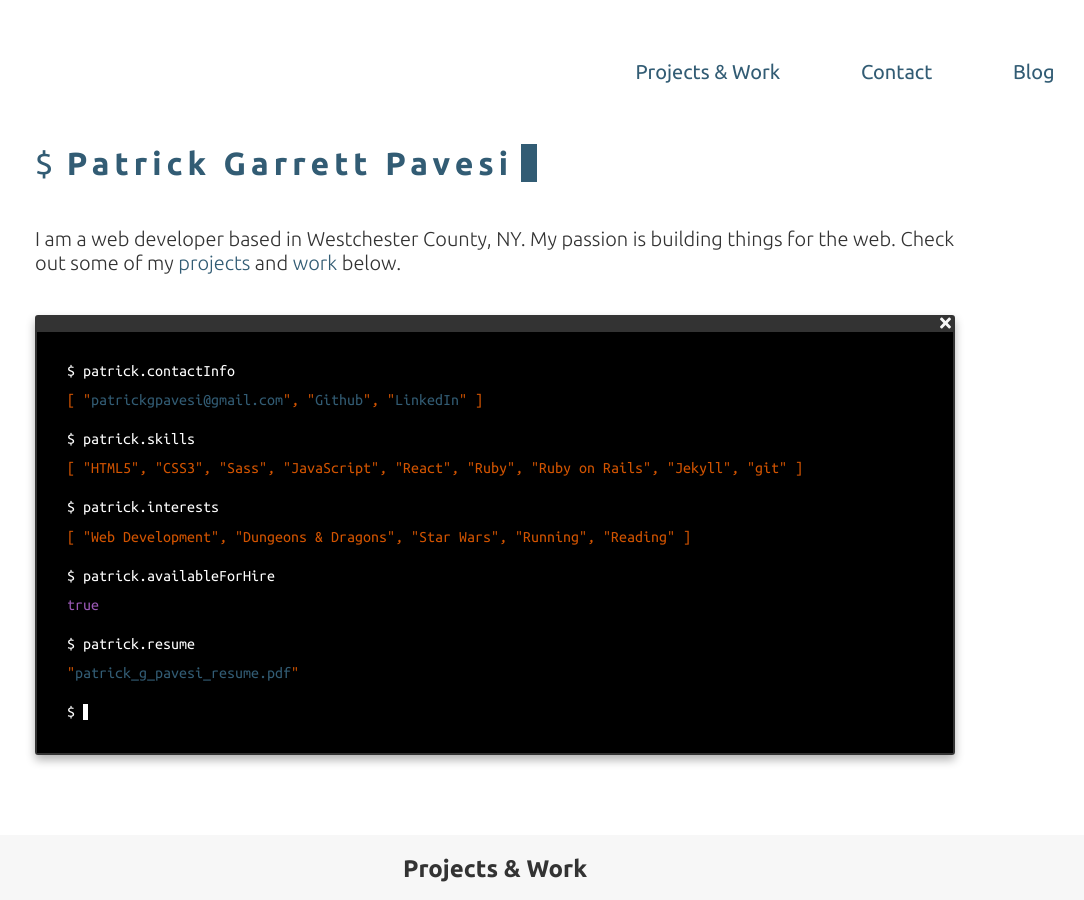
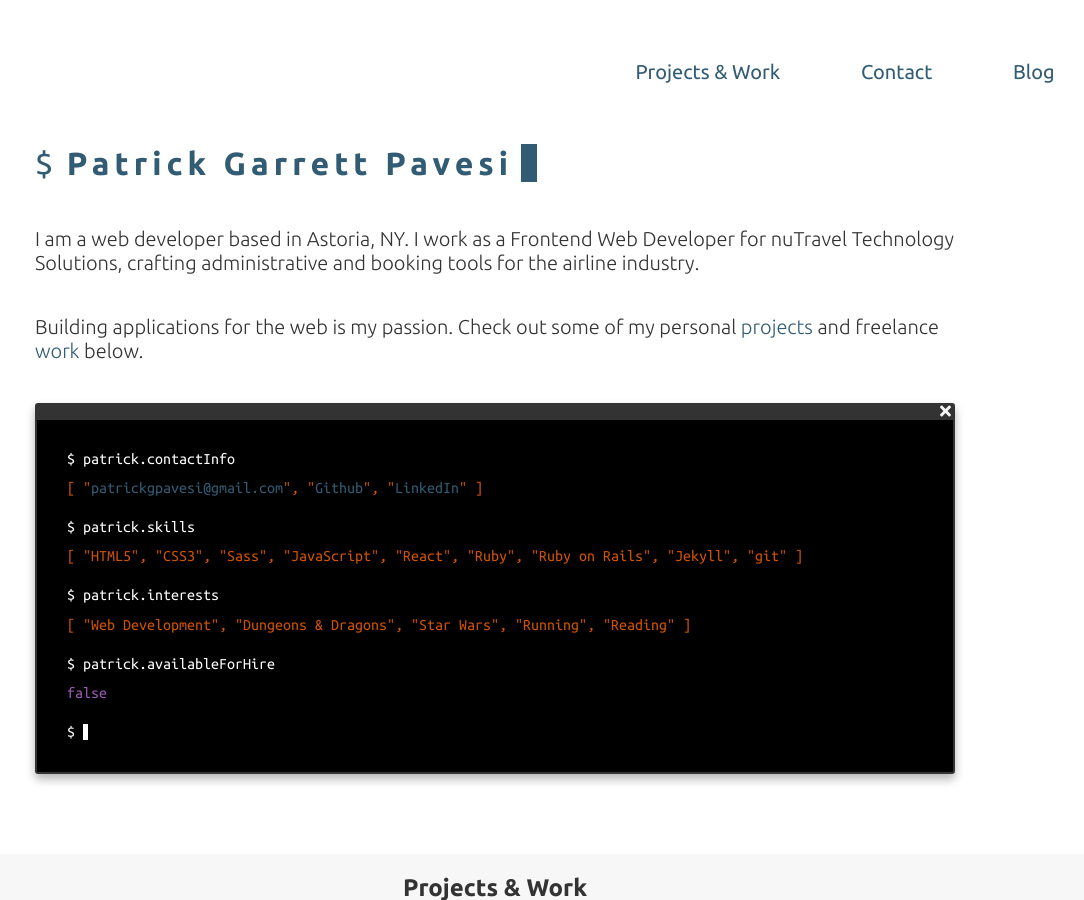
Before and after one commit to patrick-g-p/patrick-g-pavesi-website, a Jekyll site: the page built from index.md, in a window 1280 px wide and 900 px high. Shown: the whole window, without its empty margins (145-1229 px from the left). Built offline with Jekyll 4.4.1, drawn with Linux system fonts in a browser that asks for light colours; nearby versions of some CDN libraries; some of the changed text lies outside the part shown.

Commit message:
Fixed security issues. Updated footer and header sections.

```diff
--- a/Gemfile
+++ b/Gemfile
@@ -8,7 +8,7 @@ source "https://rubygems.org"
 #
 # This will help ensure the proper Jekyll version is running.
 # Happy Jekylling!
-gem "jekyll", "~> 3.8.3"
+gem "jekyll", "~> 3.8.5"
 
 # This is the default theme for new Jekyll sites. You may change this to anything you like.
 
--- a/_includes/footer.html
+++ b/_includes/footer.html
@@ -12,5 +12,5 @@
     </li>
   </ul>
   {% endif %}
-  <small class="site-footer__copyright">Built by Patrick Garrett Pavesi &copy; 2016-{{ site.time | date: "%Y" }}</small>
+  <small class="site-footer__copyright">Built by Patrick Garrett Pavesi &copy; 2016 - 2019</small>
 </footer>
--- a/_layouts/home.html
+++ b/_layouts/home.html
@@ -7,8 +7,11 @@ layout: "wrapper"
     <h1>Patrick Garrett Pavesi</h1>
   </div>
   <p class="main-page-header__subtitle">
-    I am a web developer based in Westchester County, NY. My passion is building things for the web. Check out some of my
-    <a class="main-page-header__link" href="#projects-and-work">projects</a> and
+    I am a web developer based in Astoria, NY. I work as a Frontend Web Developer for nuTravel Technology Solutions, crafting administrative and booking tools for the airline industry.
+  </p>
+  <p class="main-page-header__subtitle">
+    Building applications for the web is my passion. Check out some of my personal
+    <a class="main-page-header__link" href="#projects-and-work">projects</a> and freelance
     <a class="main-page-header__link" href="#projects-and-work">work</a> below.
   </p>
   <section id="skills-terminal" class="skills-terminal">
@@ -46,13 +49,7 @@ layout: "wrapper"
         <div class="skills-terminal__info-group">
           <p class="skills-terminal__input">&#36; patrick.availableForHire</p>
           <p class="skills-terminal__output">
-            <span class="skills-terminal__output-boolean">true</span>
-          </p>
-        </div>
-        <div class="skills-terminal__info-group">
-          <p class="skills-terminal__input">&#36; patrick.resume</p>
-          <p class="skills-terminal__output">
-            &quot;<a href="/assets/files/patrick_g_pavesi_resume.pdf">patrick_g_pavesi_resume.pdf</a>&quot;
+            <span class="skills-terminal__output-boolean">false</span>
           </p>
         </div>
         <div class="skills-terminal__info-group">
@@ -154,10 +151,6 @@ layout: "wrapper"
   </div>
 </main>
 <section class="u-tm-md row contact-me">
-  <h2 id="contact" class="header header--default">
-    Need a website? Looking to start a project?
-    <a class="header__link" href="mailto:patrickgpavesi@gmail.com">Let&#39;s Talk</a>
-  </h2>
   <ul class="contact-me__list">
     <li class="contact-me__list-item">
       <a class="contact-me__link" href="mailto:patrickgpavesi@gmail.com">patrickgpavesi@gmail.com</a>
```
Also changed, not shown: package.json (+4 -4 lines), Gemfile.lock, 1 other file.
